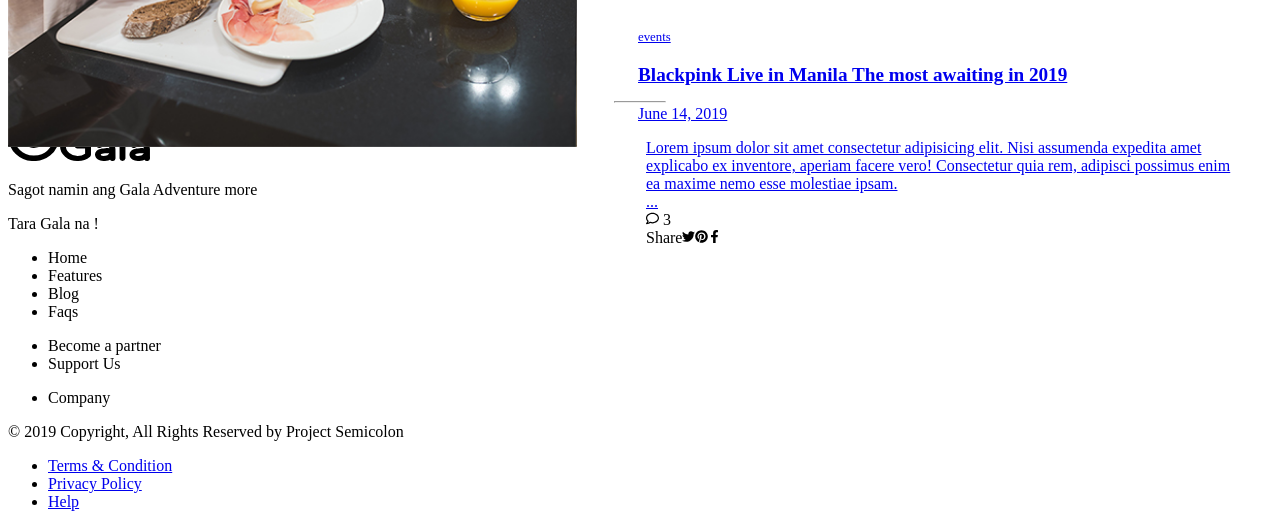
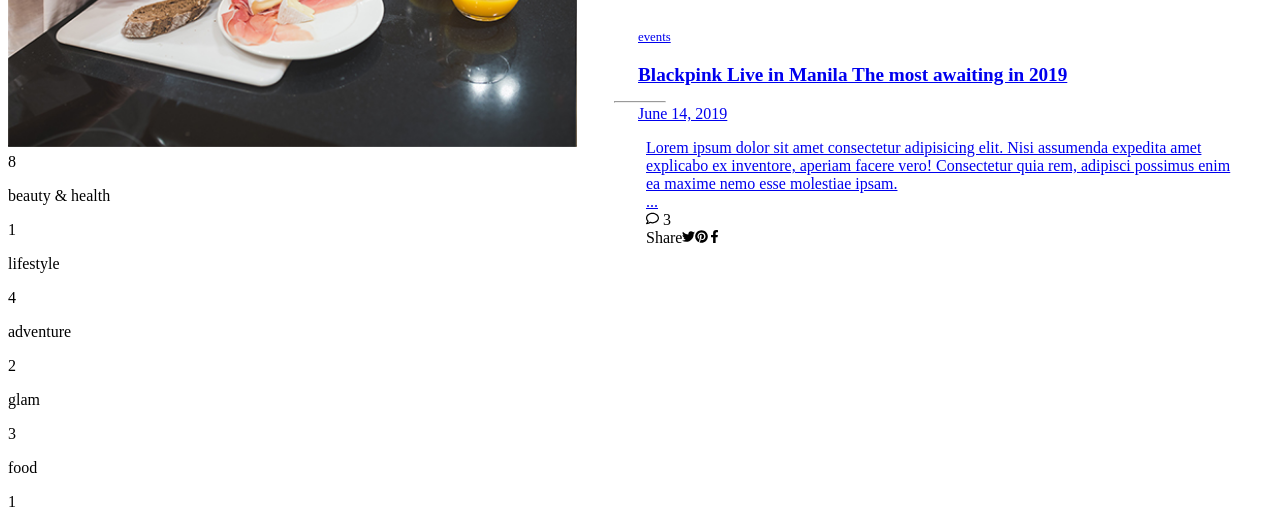
Before and after one commit to projectsemicolonitsolutions/Gala-App-Official-Website, a Gatsby site: page /blog in a window 1280 px wide. Shown: the part 3136-3647 px from the top of the page. Built offline with nearby package versions, Linux system fonts and the light colour scheme; Gatsby itself is replaced by a stand-in of ours.

Commit message:
feat: Categories component to hold the categories

```diff
--- /dev/null
+++ b/src/components/shared-components/categories.js
@@ -0,0 +1,23 @@
+import React from "react"
+import Category from "./category"
+
+const Categories = ({ blogs }) => {
+  let categoryList = []
+
+  blogs.map(blog =>
+    blog.category.forEach(cat =>
+      categoryList.includes(cat) ? null : categoryList.push(cat)
+    )
+  )
+  console.log(categoryList)
+  return (
+    <section className="d-flex flex-lg-column flex-row flex-wrap justify-content-center">
+      <Category title="all" items={blogs} />
+      {categoryList.map(category => (
+        <Category title={category} items={blogs} />
+      ))}
+    </section>
+  )
+}
+
+export default Categories
--- a/src/pages/blog.js
+++ b/src/pages/blog.js
@@ -9,6 +9,7 @@
 import Aside from "../components/aside"
 import BlogSearch from "../components/shared-components/blogSearch"
 import HeaderAside from "../components/shared-components/headerAside"
+import Categories from "../components/shared-components/categories"
 
 const BlogPage = ({ data }) => {
   const featuredBlogs = data.featured.nodes
@@ -36,6 +37,7 @@
                   </Col>
                   <Col lg="12" md="8" xs="12">
                     <HeaderAside title="category" />
+                    <Categories blogs={allBlogs} />
                   </Col>
                 </Row>
               </Aside>
```
